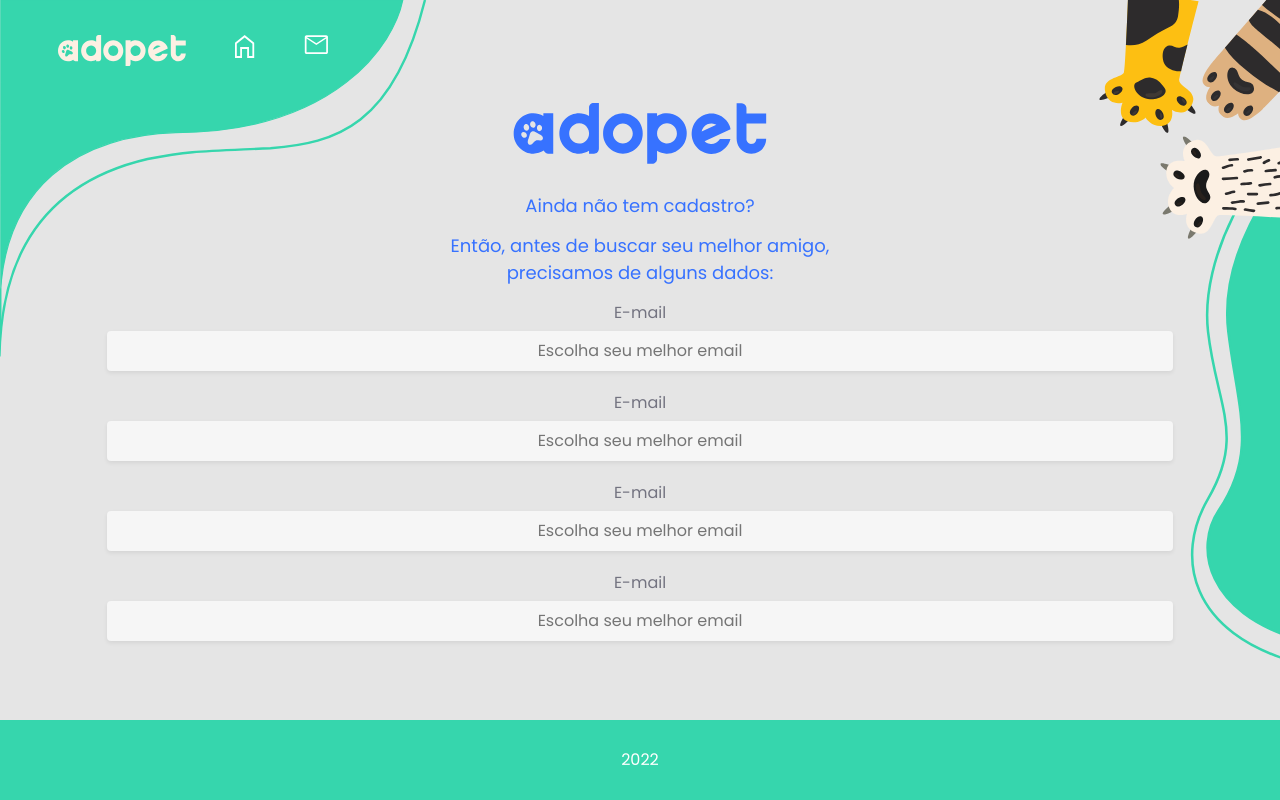
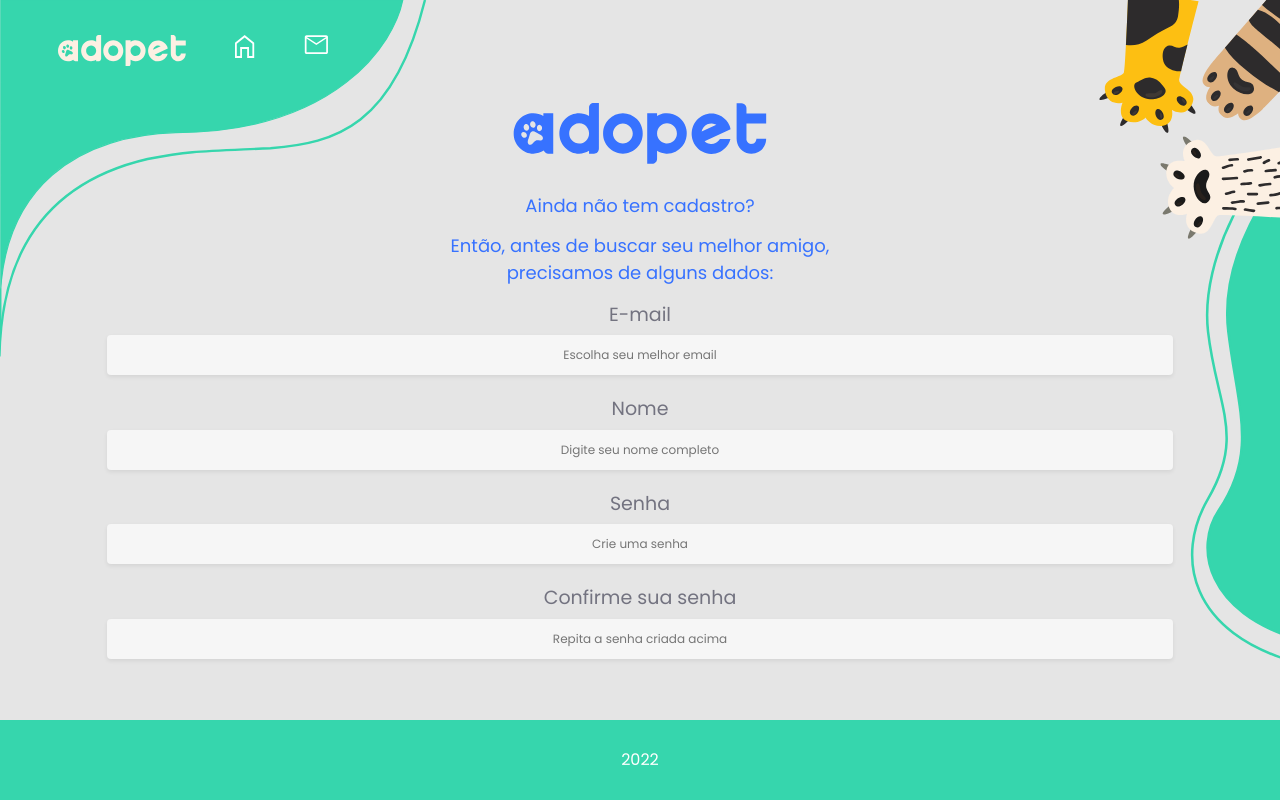
Before and after one commit to davimoreiraa/Adopet, a Next.js app: page /register in a window 1280 px wide. Built offline with nearby package versions, Linux system fonts and the light colour scheme.

Commit message:
Added all inputs to the register page

```diff
--- a/src/components/Input/styles.module.css
+++ b/src/components/Input/styles.module.css
@@ -4,7 +4,8 @@
   border: none;
   height: 40px;
   text-align: center;
-  width: 100%
+  width: 100%;
+  font-size: 12px
 }
 
 .dark_background {
--- a/src/pages/Home/index.jsx
+++ b/src/pages/Home/index.jsx
@@ -11,8 +11,6 @@ import Button from '../../components/Button'
 import { Logo } from '../../assets/Logo'
 import { Animais } from '../../assets/Animais'
 import { SideBorder } from '../../assets/SideBorder'
-
-
 
 export default function Home() {
   return (
--- a/src/pages/register/index.jsx
+++ b/src/pages/register/index.jsx
@@ -62,21 +62,21 @@ export default function Register() {
                 </div>
               </div>
               <div className={`${styles.margin_bottom_field} text-center`}>
-                <label className={`${styles.label} `}>E-mail</label>
+                <label className={`${styles.label} `}>Nome</label>
                 <div className={`col-12`}>
-                  <Input placeholder='Escolha seu melhor email' dark={true} name='email' type='email'/>
+                  <Input placeholder='Digite seu nome completo' dark={true} name='name' type='text'/>
                 </div>
               </div>
               <div className={`${styles.margin_bottom_field} text-center`}>
-                <label className={`${styles.label} `}>E-mail</label>
+                <label className={`${styles.label} `}>Senha</label>
                 <div className={`col-12`}>
-                  <Input placeholder='Escolha seu melhor email' dark={true} name='email' type='email'/>
+                  <Input placeholder='Crie uma senha' dark={true} name='password' type='password'/>
                 </div>
               </div>
               <div className={`${styles.margin_bottom_field} text-center`}>
-                <label className={`${styles.label} `}>E-mail</label>
+                <label className={`${styles.label} `}>Confirme sua senha</label>
                 <div className={`col-12`}>
-                  <Input placeholder='Escolha seu melhor email' dark={true} name='email' type='email'/>
+                  <Input placeholder='Repita a senha criada acima' dark={true} name='email' type='email'/>
                 </div>
             </div>
             </div>
--- a/src/pages/register/styles.module.css
+++ b/src/pages/register/styles.module.css
@@ -46,6 +46,7 @@
 }
 
 .label {
+  font-size: 1.19rem;
   color: var(--grey);
   margin-bottom: 6px;
 }
```
